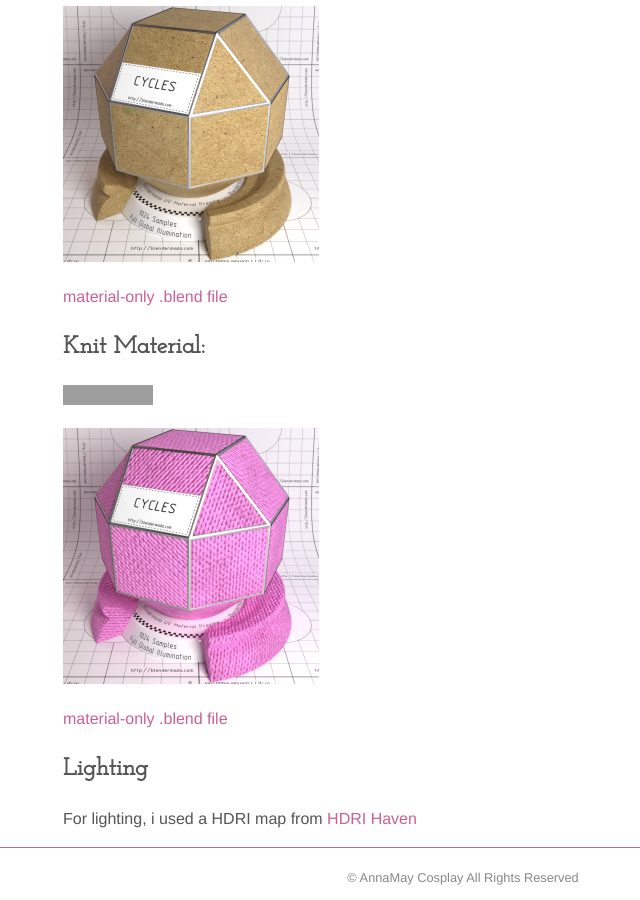
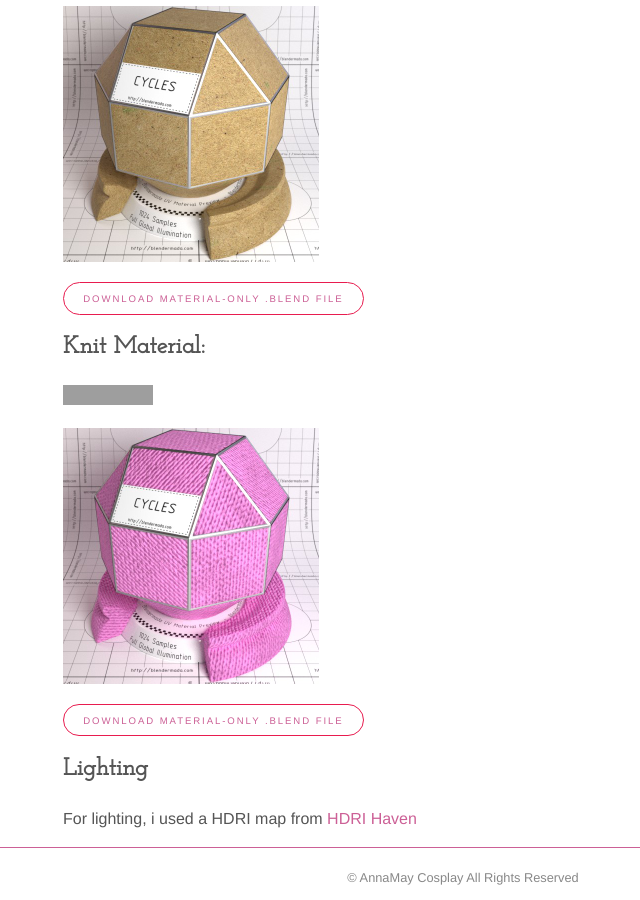
Before and after one commit to annamay8/annamay8.github.io, a Jekyll site: the page built from _posts/2018-01-22-danbo-rig.md, in a window 1280 px wide and 900 px high, scrolled down 1778 px. Shown: the whole window, without its empty margins (177-817 px from the left). Built offline with Jekyll 4.4.1, drawn with Linux system fonts in a browser that asks for light colours; comment, search, counter and statistics services are not loaded; grey boxes are pictures that could not be loaded.

Commit message:
Update 2018-01-22-danbo-rig.md

```diff
--- a/_posts/2018-01-22-danbo-rig.md
+++ b/_posts/2018-01-22-danbo-rig.md
@@ -37,7 +37,7 @@ Cardboard Material:
 <img alt="cardboard material" src="/img/mat_cardboard.jpg" width="256px" height="256px" />
 </a>
 
-[material-only .blend file](/dl/mat_cardboard.blend)
+<a class="button" href="/dl/mat_cardboard.blend">Download material-only .blend file</a>
 
 Knit Material:
 --------------
@@ -47,7 +47,7 @@ Knit Material:
 <img alt="knit material" src="/img/mat_knit.jpg" width="256px" height="256px" />
 </a>
 
-[material-only .blend file](/dl/mat_knit.blend)
+<a class="button" href="/dl/mat_knit.blend">Download Material-Only .blend File</a>
 
 Lighting
 --------
```
